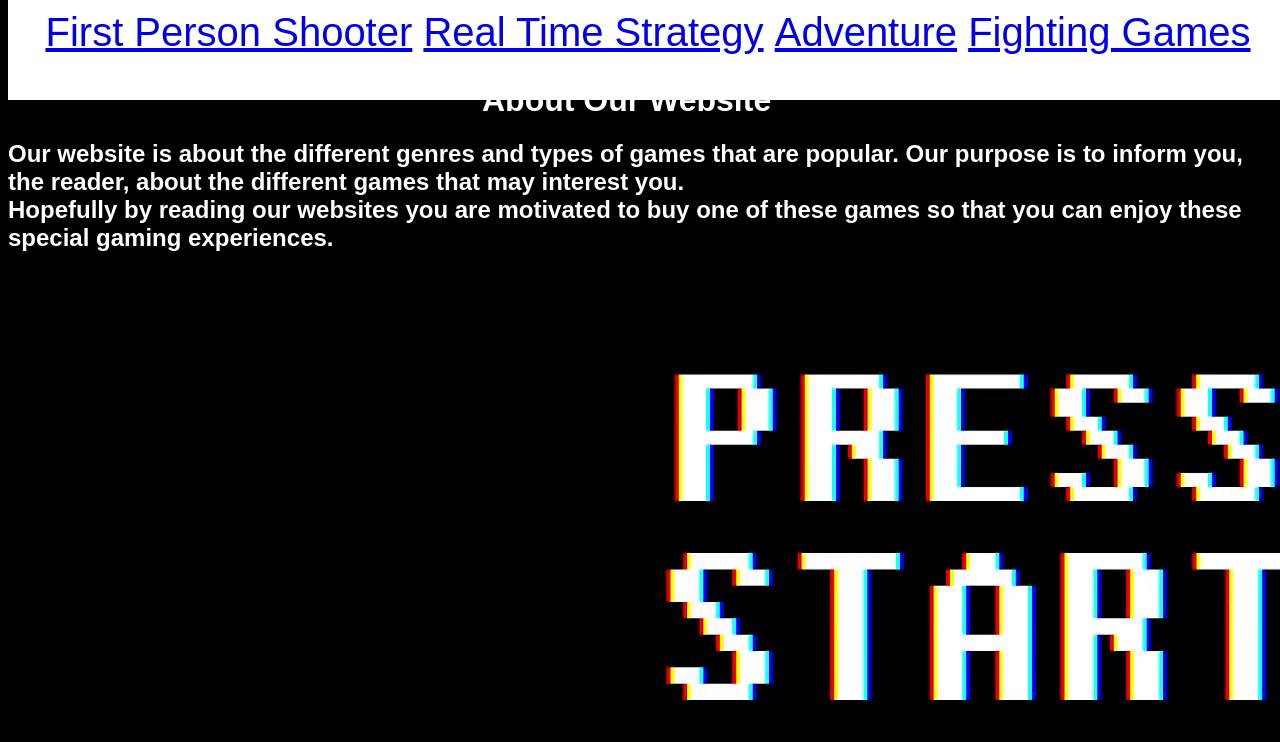
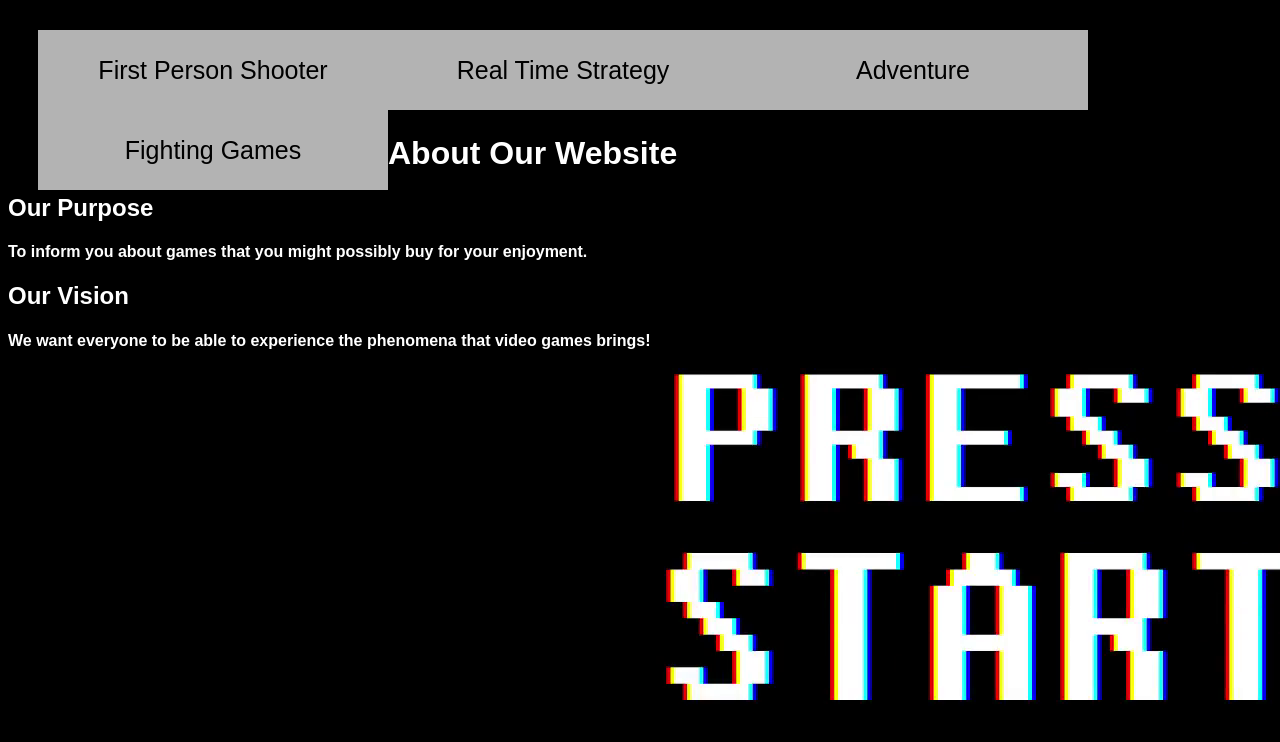
Before and after one commit to NoahKabel/NJWebsite, a plain HTML site: page index.html in a window 1280 px wide. Drawn offline with Linux system fonts and the light colour scheme.

Commit message:
Add files via upload

```diff
--- /dev/null
+++ b/Game.css
@@ -0,0 +1,22 @@
+body {
+  background: url('Game Background Image.jpg') no-repeat;
+  background-color: color;
+  font-family: fantasy;
+} /*this is for the background picture and font the page will have*/
+table, th, td {
+  border: 1px solid white;
+  border-collapse: collapse;
+  color: white;
+}
+th, td {
+  padding: 15px;
+}
+th {
+  text-align: left;
+}
+p{
+  color: white;
+}
+h1{
+  color: white;
+}
--- a/index.html
+++ b/index.html
@@ -5,12 +5,15 @@
   <div class="Navigation">
   <ul class="nav">
       <li><a href="./First person Shooter.html">First Person Shooter</a></li>
-      <li><a href="./real Time Strategy.html">      Real Time Strategy</a></li>
-      <li><a href="./Adventure.html">    Adventure</a></li>
-      <li><a href="./Fighting Games.html">    Fighting Games</a></li>
+      <li><a href="./real Time Strategy.html">Real Time Strategy</a></li>
+      <li><a href="./Adventure.html">Adventure</a></li>
+      <li><a href="./Fighting Games.html">Fighting Games</a></li>
   </ul>
 </div class="Navigation">
-  <h1 class="center" color='white'><br><br>   About Our Website</h1>
-  <h2 color="white">Our website is about the different genres and types of games that are popular. Our purpose is to inform you, the reader, about the different games that may interest you.<br>
-  Hopefully by reading our websites you are motivated to buy one of these games so that you can enjoy these special gaming experiences.</h2>
+  <h1><br><br>About Our Website</h1>
+  <h2>Our Purpose</h2>
+  <h4>To inform you about games that you might possibly buy for your enjoyment.<br>
+  </h4>
+  <h2> Our Vision</h2>
+  <h4> We want everyone to be able to experience the phenomena that video games brings!</h4>
 </html>
--- a/style.css
+++ b/style.css
@@ -8,59 +8,41 @@ ul {
   padding:10px;
   list-style: none;
 } /* this is for the list structure */
-/*ul li {
+ul li {
   float: left;
-  width: 200px;
+  width: 350px;
   height: 80px;
   background-color: white;
-  opacity: 0.4;
-  line-height: 40px;
+  opacity: 0.7;
+  line-height: 50px;
   text-align: center;
   font-size: 25px;
   text-decoration-color: black;
-} /*this is for the appearane of all the links on the home page*/
-ul li a {
+  display:inline;
 
 }
-table, th, td {
-  border: 1px solid black;
-  border-collapse: collapse;
-}
-th, td {
-  padding: 15px;
-}
-th {
-  text-align: left;
-}
-.center {
+li a {
   display: block;
-  margin-left: auto;
-  margin-right: auto;
-  width: 25%;
-}
-.navigation{
-  overflow: hidden;
-  background-color: white;
-  width: 100%;
-  height: 100px;
-  position: fixed;
-  top: 0;
-  font-size: 40px;
-  color: black;
-  text-align: center;
-}
-ul.nav Li{
-  display: inline;
-}
-ul.nav{
-  position: absolute;
-  left: 0;
-  right: 0;
-  margin: auto;
-}
+    color: black;
+    text-align:center;
+    padding: 15px;
+    text-decoration: none;
+  }
+  li a:hover {
+  background-color: cyan;
+}  /*this is for the appearane of all the links on the home page
+ul li a {
+    display: block;
+    background-color: white; /*this makes the navigation bar into blocks instead of direct links*/
 h1{
   color: white;
 }
 h2{
   color: white;
 }
+p {
+  color:cyan;
+}
+h4{
+  color: white;
+}
```
Also changed, not shown: Adventure.html (+4 -2 lines), Fighting Games.html (+8 -1 lines), First Person Shooter.html (+3 -3 lines), Real Time Strategy.html (+3 -1 lines).
